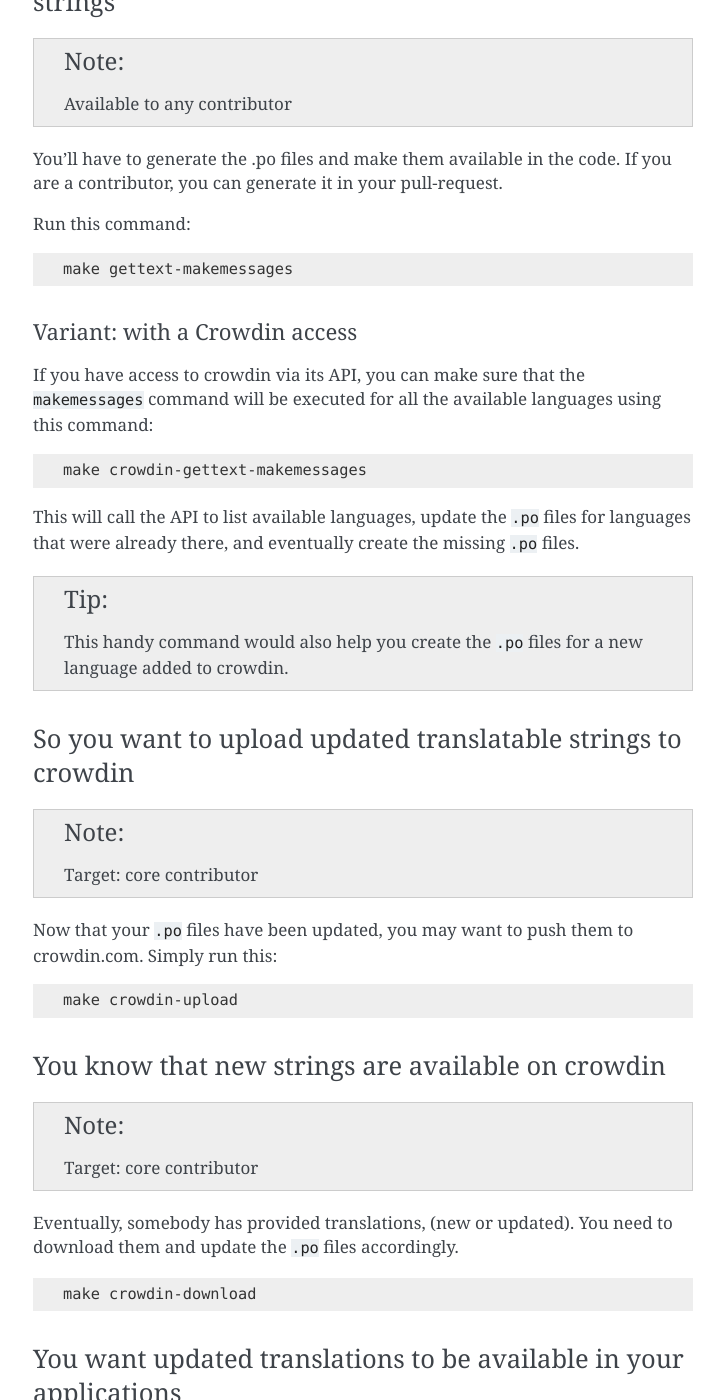
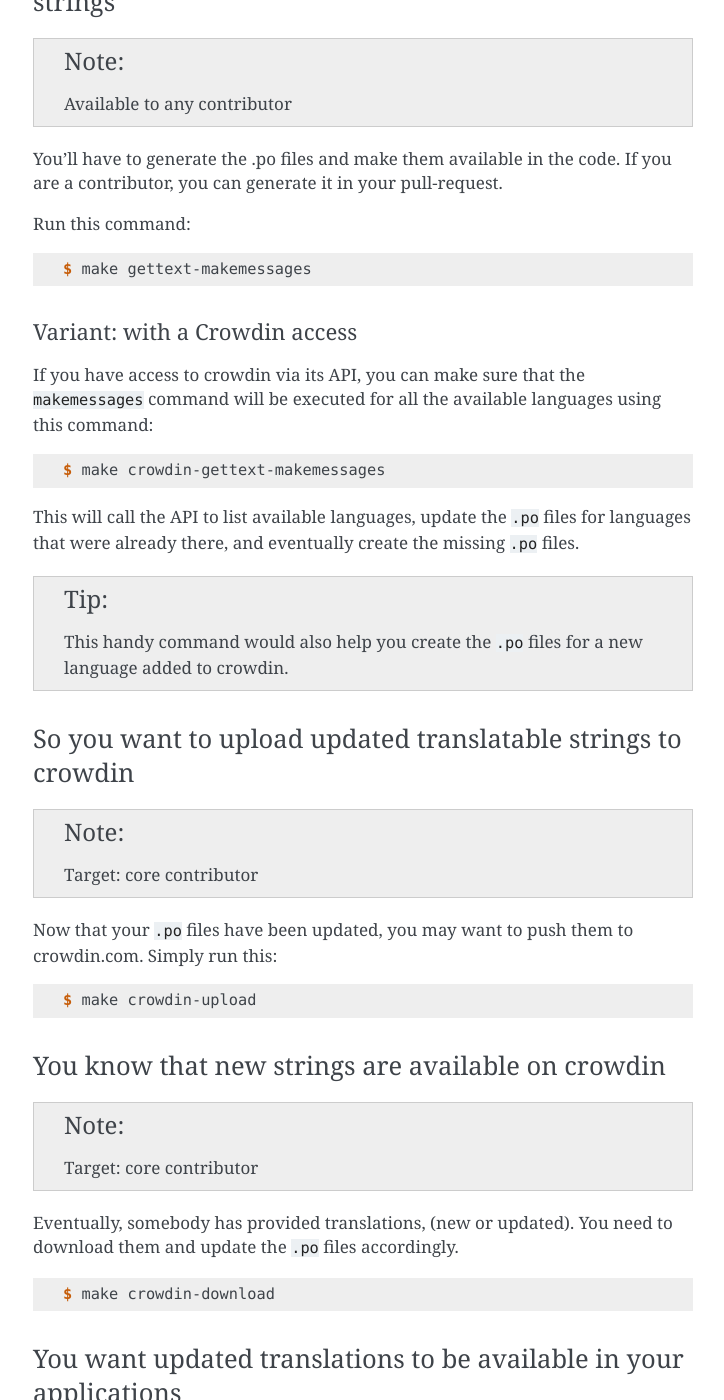
Before and after one commit to peopledoc/django-formidable, a Sphinx documentation site: the page built from docs/source/translations.rst, in a window 1280 px wide and 1400 px high, scrolled down 1709 px. Shown: the whole window, without its empty margins (387-1111 px from the left). Built offline with Sphinx 7.4.7, drawn with Linux system fonts in a browser that asks for light colours; some of the changed text lies outside the part shown.

Commit message:
refs #168 -- small fixes in documentation using console and added prompt
based on @wo0dyn feedback.

```diff
--- a/docs/source/translations.rst
+++ b/docs/source/translations.rst
@@ -17,9 +17,9 @@
 1. copy-paste the value of the API key in a file named :file:`.crowdin-cli-key`
 2. run the following command:
 
-.. code-block:: shell
+.. code-block:: console
 
-    make crowdin-build-yaml
+    $ make crowdin-build-yaml
 
 It'll build (or rebuild) the :file:`crowdin.yaml` configuration file.
 
@@ -27,7 +27,7 @@
 
 .. code-block:: console
 
-    make crowdin-venv
+    $ make crowdin-venv
 
 This virtualenv lives in the ``.crowdin`` directory. If you want to check your setup, you can run the following command and see an output that'd look like this:
 
@@ -74,7 +74,7 @@
 
 .. code-block:: console
 
-    make gettext-makemessages
+    $ make gettext-makemessages
 
 Variant: with a Crowdin access
 ~~~~~~~~~~~~~~~~~~~~~~~~~~~~~~
@@ -83,7 +83,7 @@
 
 .. code-block:: console
 
-    make crowdin-gettext-makemessages
+    $ make crowdin-gettext-makemessages
 
 This will call the API to list available languages, update the ``.po`` files for languages that were already there, and eventually create the missing ``.po`` files.
 
@@ -103,7 +103,7 @@
 
 .. code-block:: console
 
-    make crowdin-upload
+    $ make crowdin-upload
 
 
 You know that new strings are available on crowdin
@@ -117,7 +117,7 @@
 
 .. code-block:: console
 
-    make crowdin-download
+    $ make crowdin-download
 
 You want updated translations to be available in your applications
 ------------------------------------------------------------------
```
Also changed, not shown: other parts of docs/source/translations.rst (+2 -2 lines).
